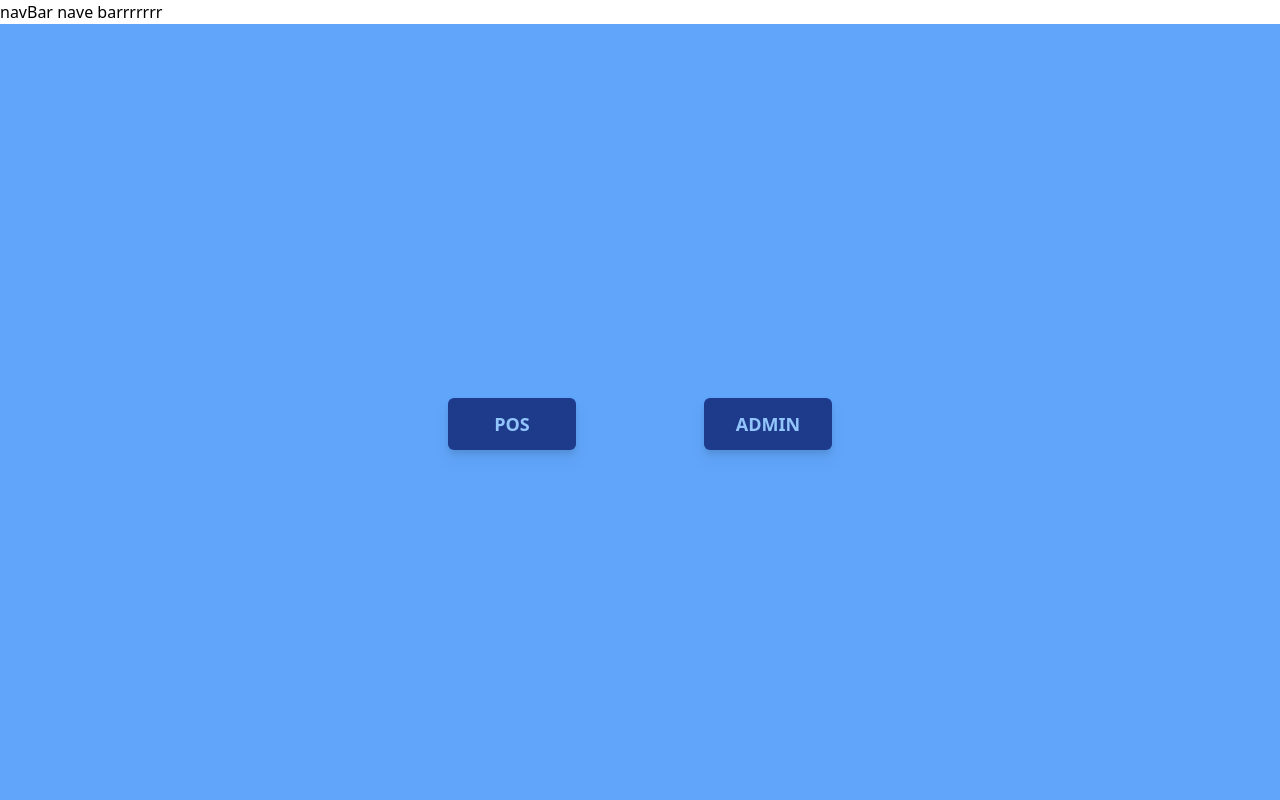
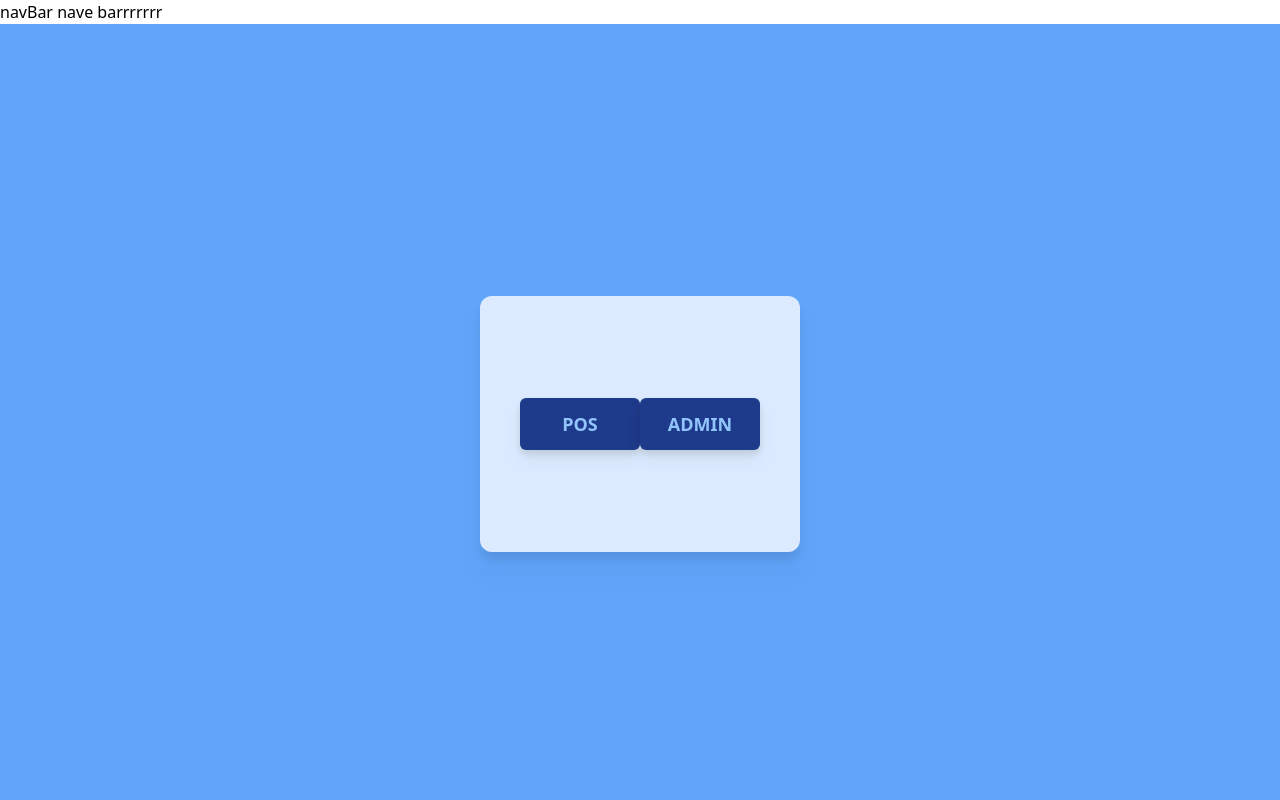
Before and after one commit to fullupe/simple-pos, a Next.js app: page /intropage in a window 1280 px wide. Shown: the top 800 px of the page. Built offline with nearby package versions, Linux system fonts and the light colour scheme.

Commit message:
second commit

```diff
--- a/pages/intropage.jsx
+++ b/pages/intropage.jsx
@@ -5,7 +5,7 @@ const Intropage = ({ name }) => {
     <>
       <div className="flex justify-center items-centter min-h-screen w-full bg-blue-400">
         <div className="w-1/2 h-64 flex justify-center items-centter my-auto">
-          <div className="w-96 flex justify-between items-center">
+          <div className="w-1/2 flex justify-between items-center bg-blue-100 drop-shadow-xl px-10 rounded-xl ">
             <Button name="pos" />
             <Button name="admin" />
           </div>
```
Also changed, not shown: 1 other file (tests, documents, lock files or other folders).
